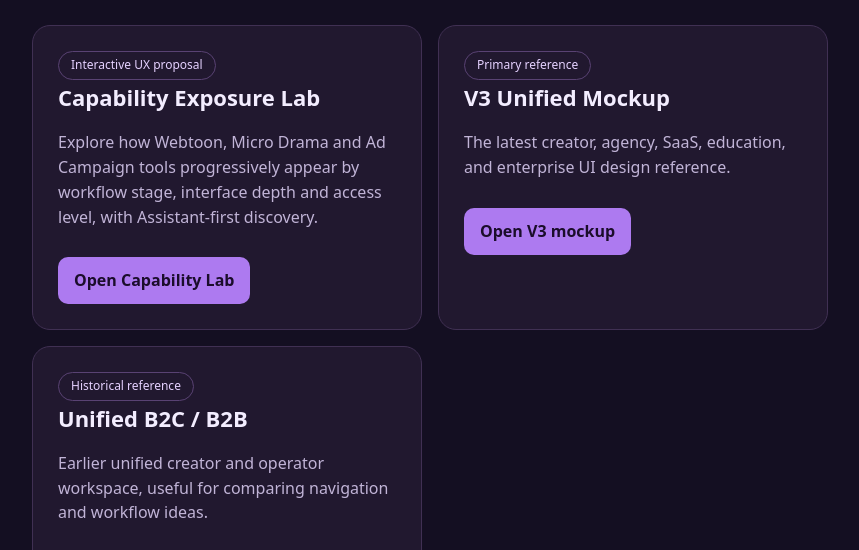
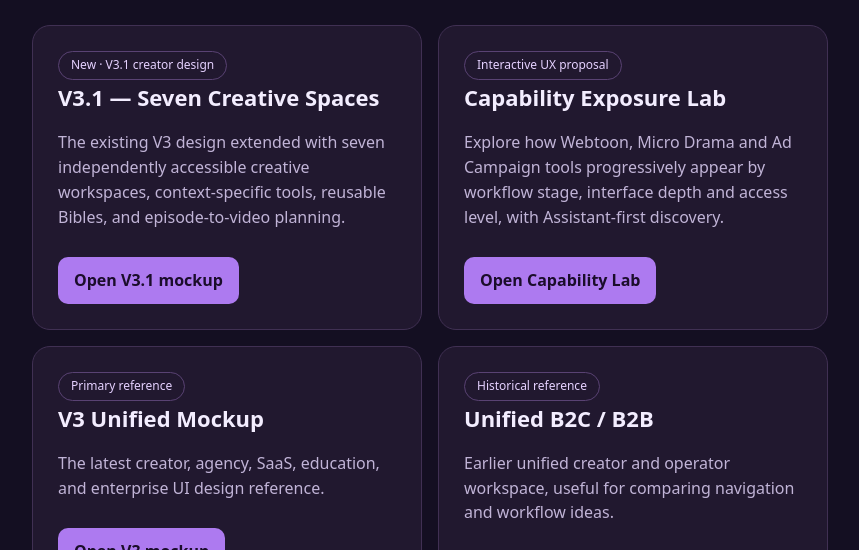
Before and after one commit to ywptr/ywptr.github.io, a plain HTML site: page sandcastle/index.html in a window 1280 px wide. Shown: the part 241-791 px from the top of the page, without its empty margins (210-1069 px from the left). Drawn offline with Linux system fonts and the light colour scheme.

Commit message:
docs: feature V3.1 seven-space design on Sandcastle mockup gallery

```diff
--- a/sandcastle/index.html
+++ b/sandcastle/index.html
@@ -10,6 +10,7 @@
 <h1>Creative platform mockups</h1>
 <p>Interactive concept designs for Sandcastle. These are design snapshots, not the production application. Controls may simulate functionality and do not save real project data.</p>
 <section class="cards">
+<article><span class="tag">New · V3.1 creator design</span><h2>V3.1 — Seven Creative Spaces</h2><p>The existing V3 design extended with seven independently accessible creative workspaces, context-specific tools, reusable Bibles, and episode-to-video planning.</p><a class="button" href="./v3.1.html">Open V3.1 mockup</a></article>
 <article><span class="tag">Interactive UX proposal</span><h2>Capability Exposure Lab</h2><p>Explore how Webtoon, Micro Drama and Ad Campaign tools progressively appear by workflow stage, interface depth and access level, with Assistant-first discovery.</p><a class="button" href="./capability-lab.html">Open Capability Lab</a></article>
 <article><span class="tag">Primary reference</span><h2>V3 Unified Mockup</h2><p>The latest creator, agency, SaaS, education, and enterprise UI design reference.</p><a class="button" href="./v3.html">Open V3 mockup</a></article>
 <article><span class="tag">Historical reference</span><h2>Unified B2C / B2B</h2><p>Earlier unified creator and operator workspace, useful for comparing navigation and workflow ideas.</p><a class="button" href="./unified-b2c-b2b.html">Open Unified mockup</a></article>
```
